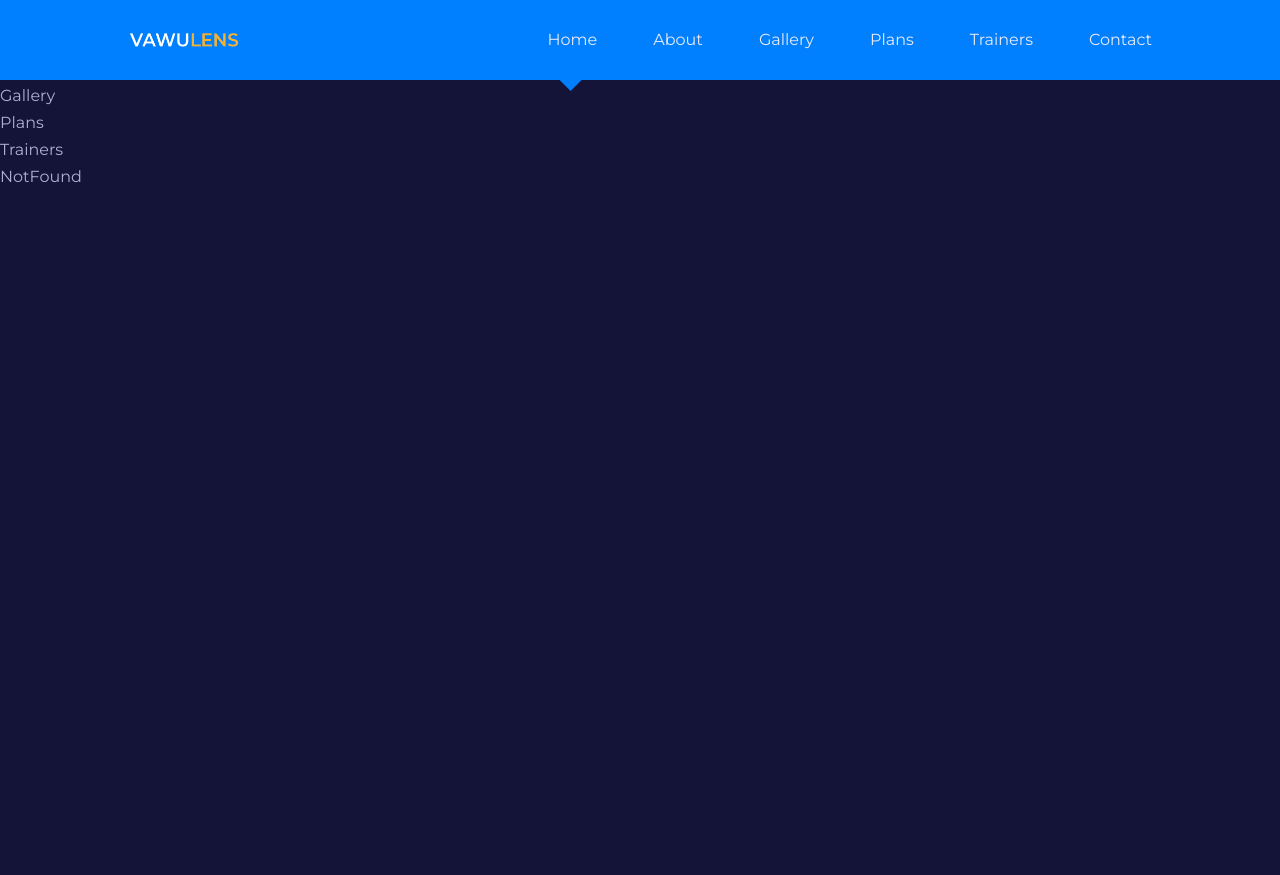
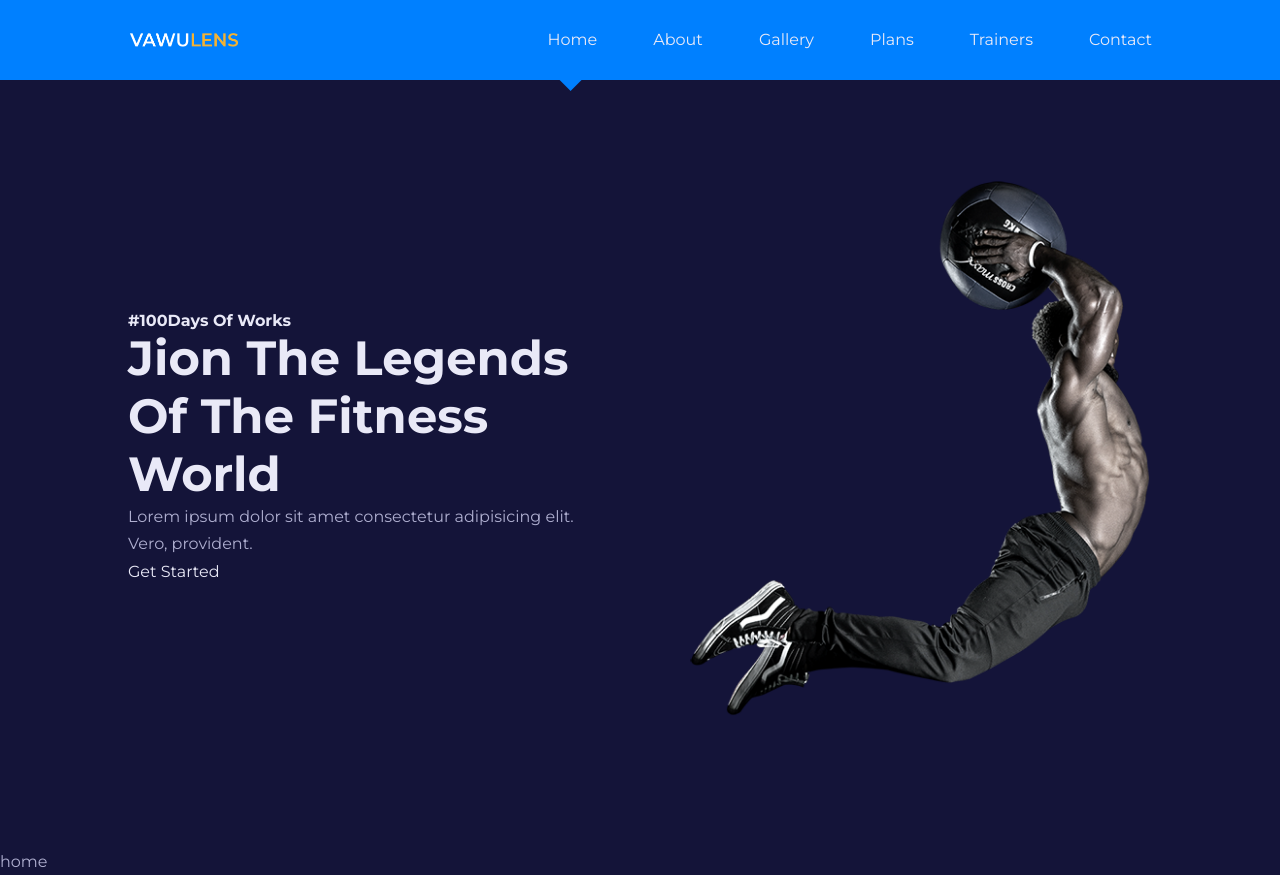
Before and after one commit to sunnya2023/FitnessUI, a React (Vite) app: page / in a window 1280 px wide. Before the commit the page ends 800 px from the top, so only its background shows below. Built offline with nearby package versions, Linux system fonts and the light colour scheme.

Commit message:
create MainHeader

```diff
--- a/src/App.jsx
+++ b/src/App.jsx
@@ -1,4 +1,4 @@
-import { BrowserRouter } from "react-router-dom";
+import { BrowserRouter, Route, Routes } from "react-router-dom";
 import About from "./pages/about/About";
 import Contact from "./pages/contact/Contact";
 import Gallery from "./pages/gallery/Gallery";
@@ -13,13 +13,15 @@
     <>
       <BrowserRouter>
         <Navbar />
-        <Home />
-        <About />
-        <Contact />
-        <Gallery />
-        <Plans />
-        <Trainers />
-        <NotFound />
+        <Routes>
+          <Route path="/" element={<Home />} />
+          <Route path="about" element={<About />} />
+          <Route path="contact" element={<Contact />} />
+          <Route path="gallery" element={<Gallery />} />
+          <Route path="plans" element={<Plans />} />
+          <Route path="trainers" element={<Trainers />} />
+          <Route path="*" element={<NotFound />} />
+        </Routes>
       </BrowserRouter>
     </>
   );
--- a/src/components/Header.jsx
+++ b/src/components/Header.jsx
@@ -1,7 +1,31 @@
-import React from "react";
+import "../pages/home/home.css";
+import { Link } from "react-router-dom";
+import Image from "../images/main_header.png";
 
 const Header = () => {
-  return <div>Header</div>;
+  return (
+    <header className="main__header">
+      <div className="container main__header-container">
+        <div className="main__header-left">
+          <h4>#100Days Of Works</h4>
+          <h1>Jion The Legends Of The Fitness World</h1>
+          <p>
+            Lorem ipsum dolor sit amet consectetur adipisicing elit. Vero,
+            provident.
+          </p>
+          <Link to="/plans" className="btn lg">
+            Get Started
+          </Link>
+        </div>
+        <div className="main__header-right">
+          <div className="main__header-circle"></div>
+          <div className="main__header-image">
+            <img src={Image} alt="Main Header Image" />
+          </div>
+        </div>
+      </div>
+    </header>
+  );
 };
 
 export default Header;
--- a/src/pages/home/Home.jsx
+++ b/src/pages/home/Home.jsx
@@ -2,7 +2,12 @@
 import "./home.css";
 
 const Home = () => {
-  return <Header />;
+  return (
+    <>
+      <Header />
+      home
+    </>
+  );
 };
 
 export default Home;
--- a/src/pages/home/home.css
+++ b/src/pages/home/home.css
@@ -0,0 +1,16 @@
+.main__header {
+  width: 100vw;
+  height: 100vh;
+  margin-top: 3rem;
+  display: grid;
+  place-items: center;
+}
+
+.main__header-container {
+  height: 100%;
+  display: grid;
+  grid-template-columns: 1fr 1fr;
+  justify-content: space-between;
+  align-items: center;
+  gap: 6rem;
+}
```
